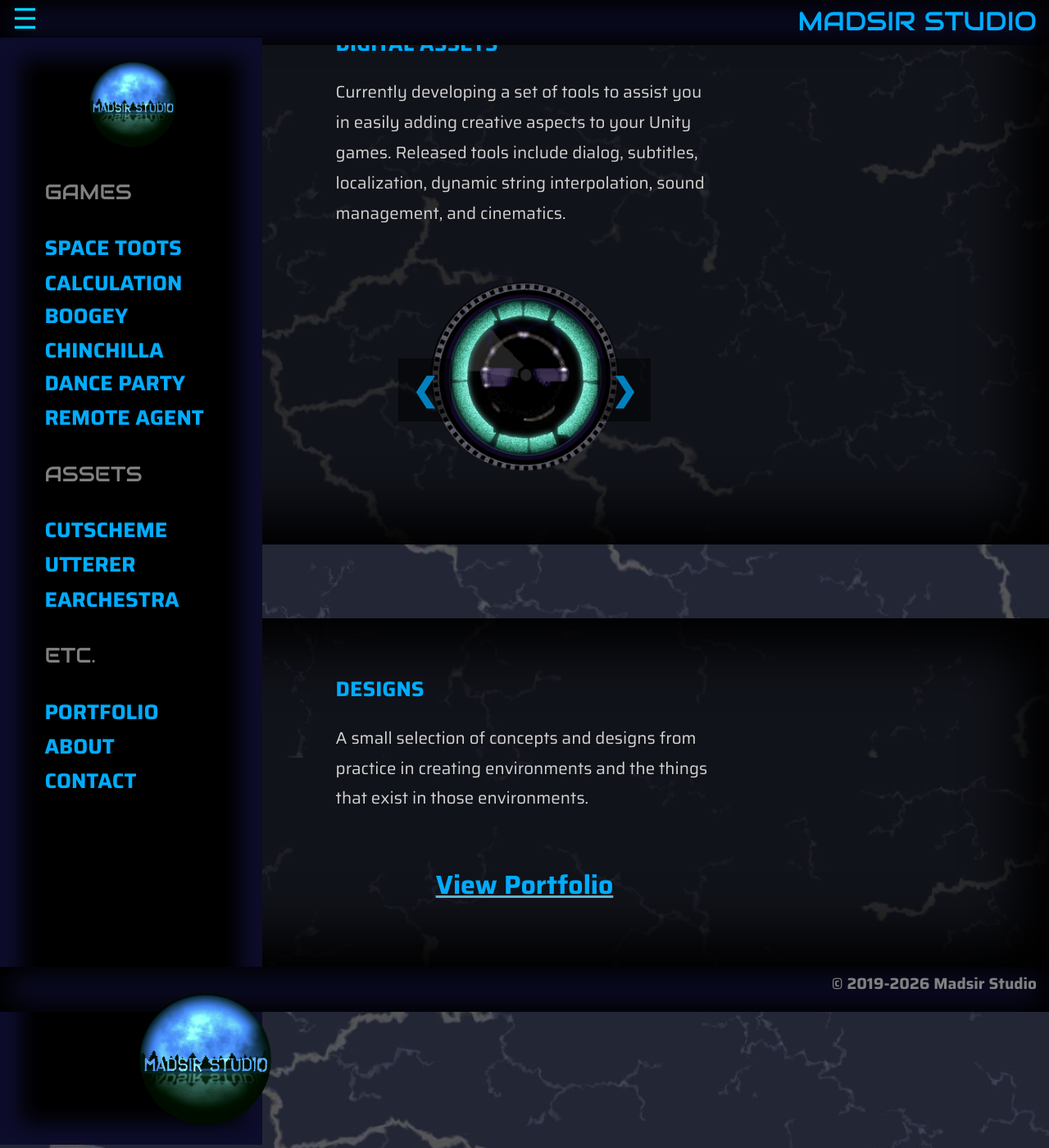
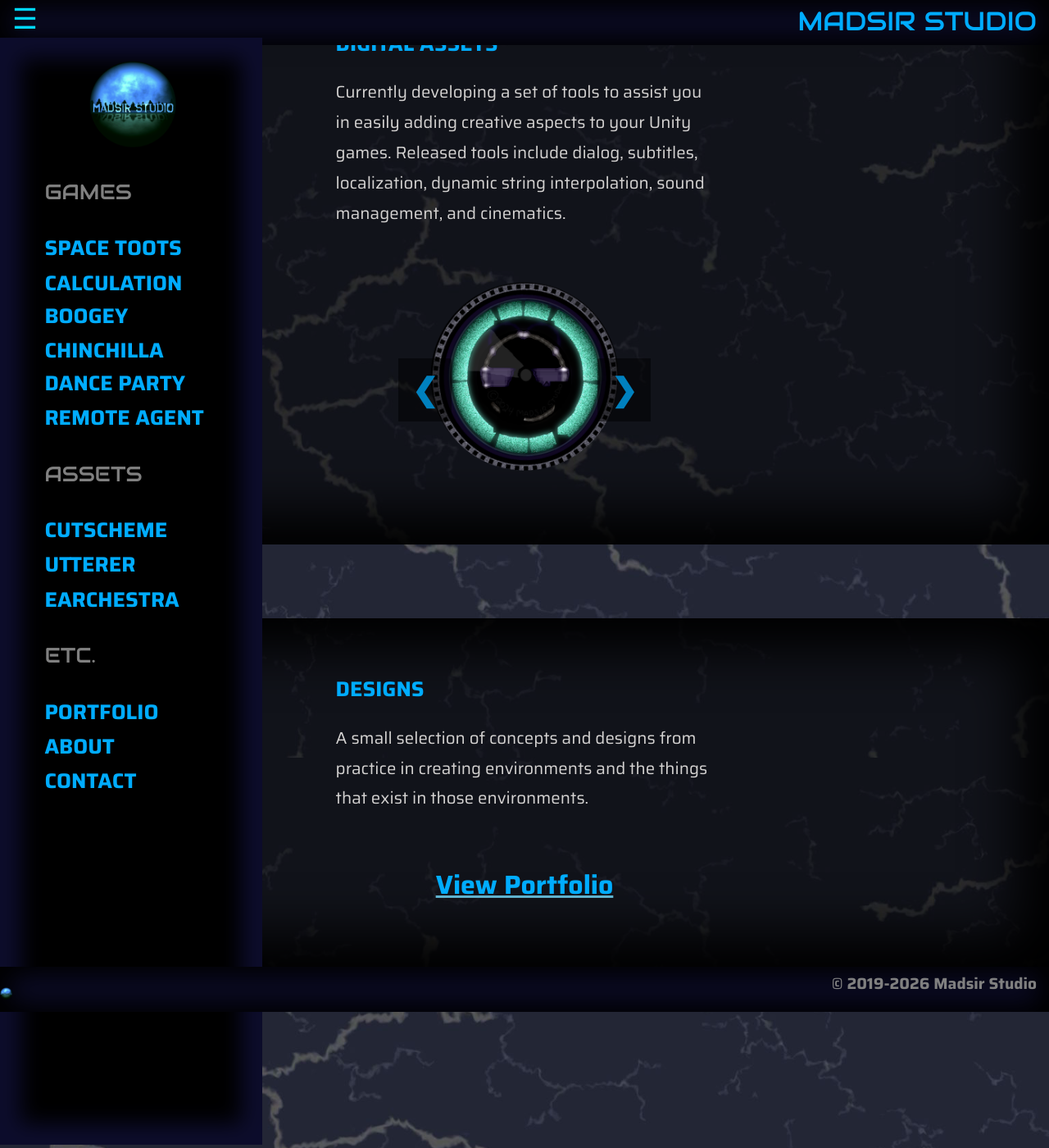
Before and after one commit to Madsir/madsirstudio.github.io, a Jekyll site: the page built from index.html, in a window 1280 px wide and 1400 px high, scrolled down 876 px. Shown: the whole window at 82% size. Built offline with Jekyll 4.4.1, drawn with Linux system fonts in a browser that asks for light colours.

Commit message:
Update default.html

```diff
--- a/_layouts/default.html
+++ b/_layouts/default.html
@@ -164,9 +164,7 @@
   margin-bottom:2%;
 }
 .center img {
-  width: 33%;
-  margin-top:1%;
-  margin-bottom:1%%;
+  width: 15px;
 }
 .dropdown-content a:hover {
   border-radius:10px;
```
